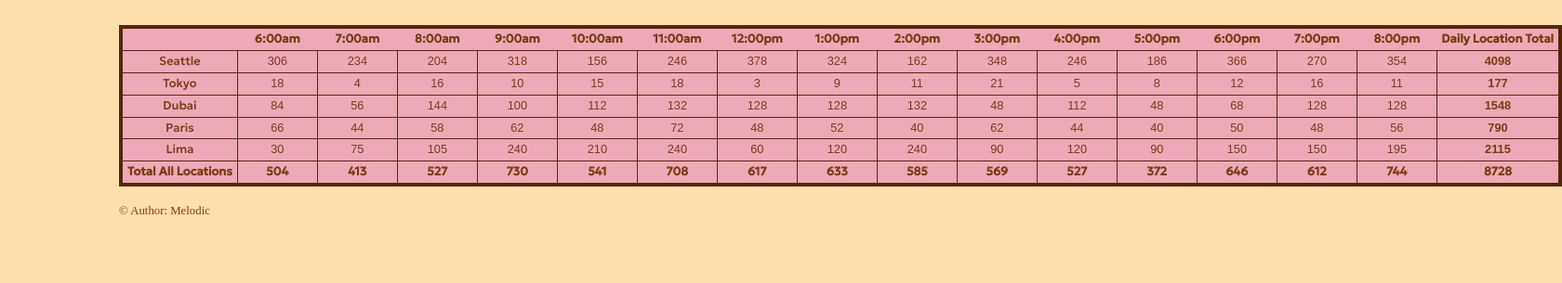
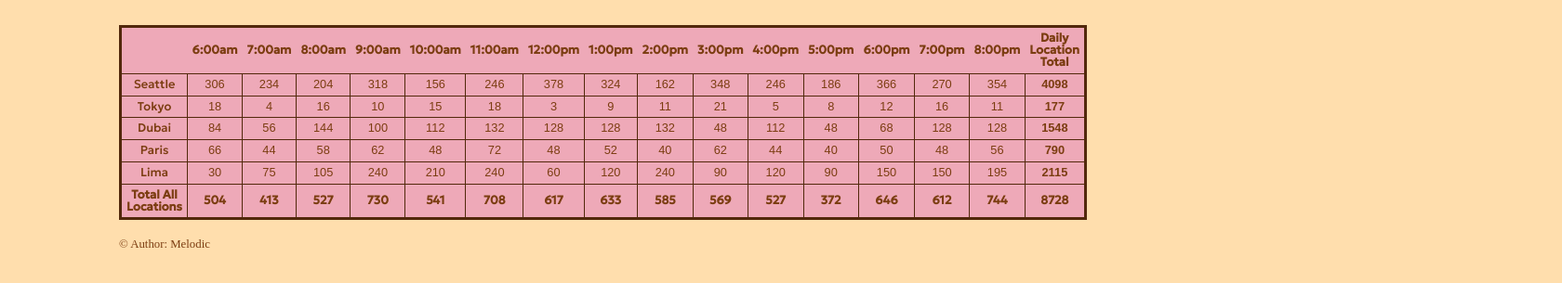
Before and after one commit to MelodicXP/cookie-stand, a plain HTML site: page sales.html in a window 1280 px wide. Shown: the part 295-600 px from the top of the page at 93% size, 1680 px wide, since content can reach past the window. Drawn offline with Linux system fonts and the light colour scheme.

Commit message:
Adjust and center table display

```diff
--- a/css/style.css
+++ b/css/style.css
@@ -101,9 +101,18 @@ p {
 }
 
 #cookie-sales-table {
+  /* border: 3px solid red; */
+  margin: auto;
+  max-width: 100vw;
+  width: 100%;
+}
+
+table {
+  width: auto;
+  margin: auto;
+  min-width: 5vw;
+  max-width: 15vw;
   border: 3px solid #52280b;
-  margin: auto;
-  width: max-content;
 }
 
 /* '*' applies properties to all of table elements */
@@ -111,9 +120,6 @@ table * {
   border: 1px double #52280b;
   padding: 5px;
   background-color: #eea9b8;
-  width: auto; /* Cell adjust to size of content */
-  min-width: 75px; /* Set a minimum width for the cell */
-  max-width: 125px; /*Set a maximum width for the cell */
 }
 
 th, #row-hours {
```
